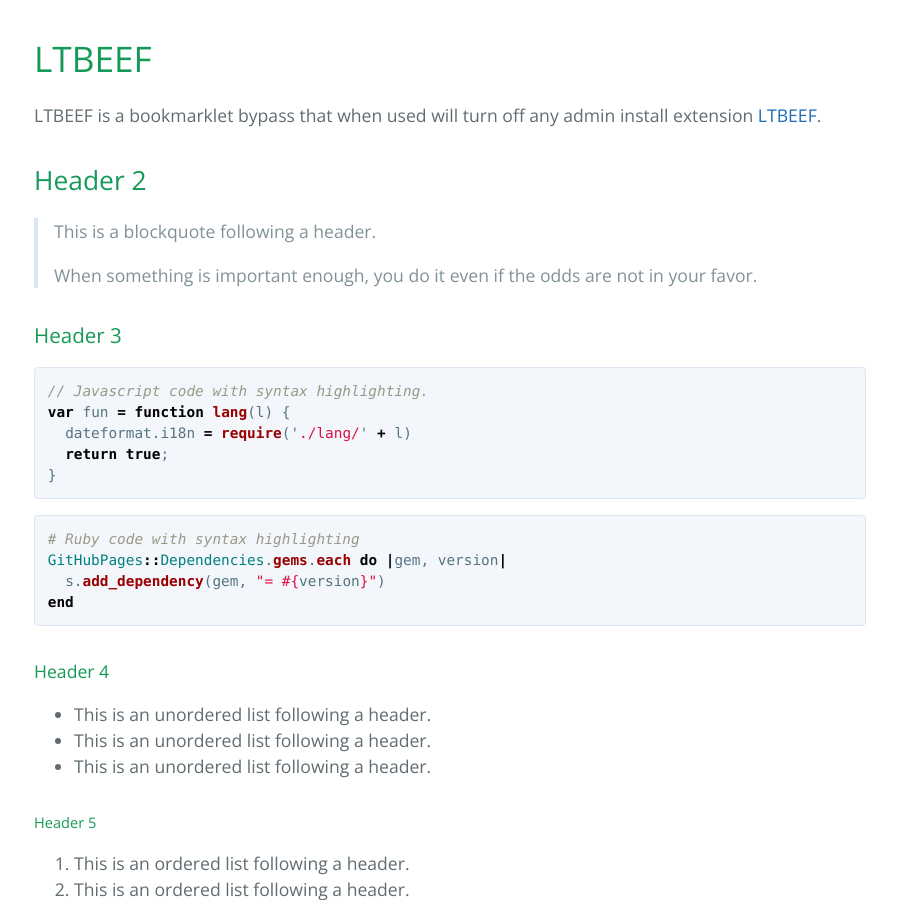
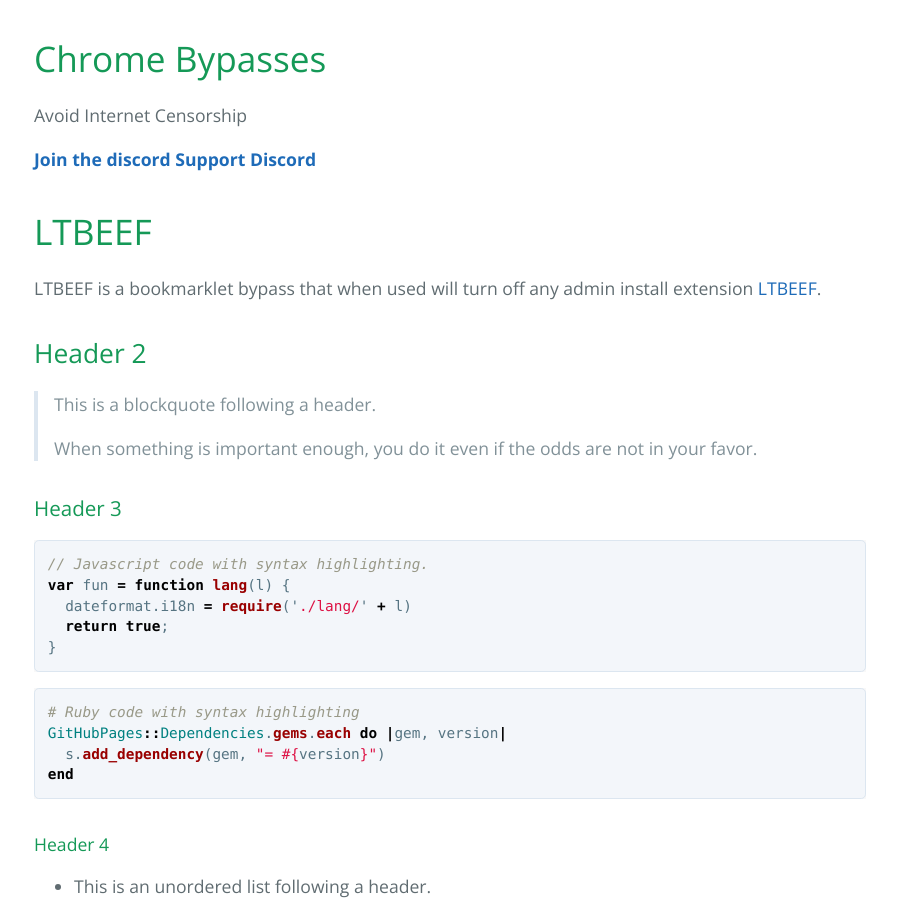
Before and after one commit to fruvs/fruvz, a Jekyll site: the page built from index.md, in a window 1280 px wide and 900 px high. Shown: the whole window, without its empty margins (190-1087 px from the left). Built offline with Jekyll 4.4.1, drawn with Linux system fonts in a browser that asks for light colours; our own code applies the rules of GitHub Pages for plain Markdown files.

Commit message:
Update index.md

```diff
--- a/index.md
+++ b/index.md
@@ -1,4 +1,9 @@
+# Chrome Bypasses
+Avoid Internet Censorship
 
+<a href="http://www.something.com](https://discord.gg/nullscafe"> **Join the discord** </a>
+<!-- or -->
+<a href="https://www.something.com](https://discord.gg/gCgcTUGzaF"> **Support Discord** </a>
 # LTBEEF
 
 LTBEEF is a bookmarklet bypass that when used will turn
```
